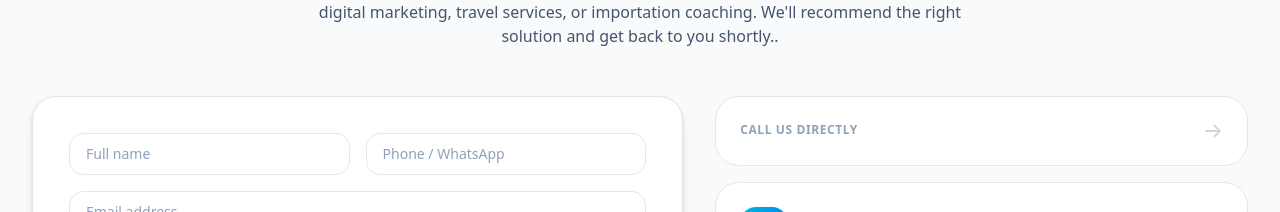
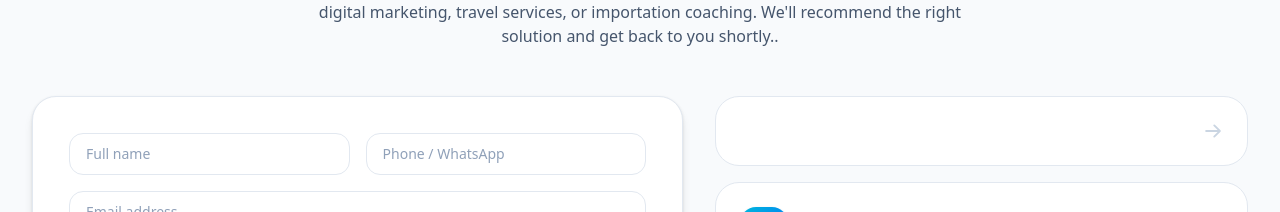
Before and after one commit to xontopglobal/xontopglobal-consultant, a React (Vite) app: page / in a window 1280 px wide. Shown: the part 5867-6079 px from the top of the page. Built offline with nearby package versions, Linux system fonts and the light colour scheme.

Commit message:
Remove call us section

```diff
--- a/src/components/ConsultationAndContact.tsx
+++ b/src/components/ConsultationAndContact.tsx
@@ -157,7 +157,7 @@ ${form.message || "I'd like a consultation."}`
 
               <div className="flex-1">
                 <p className="text-xs font-bold uppercase tracking-wider text-slate-400 dark:text-slate-500">
-                  Call us directly
+
                 </p>
                 <p className="mt-0.5 text-lg font-extrabold text-slate-900 dark:text-white">
 
```
